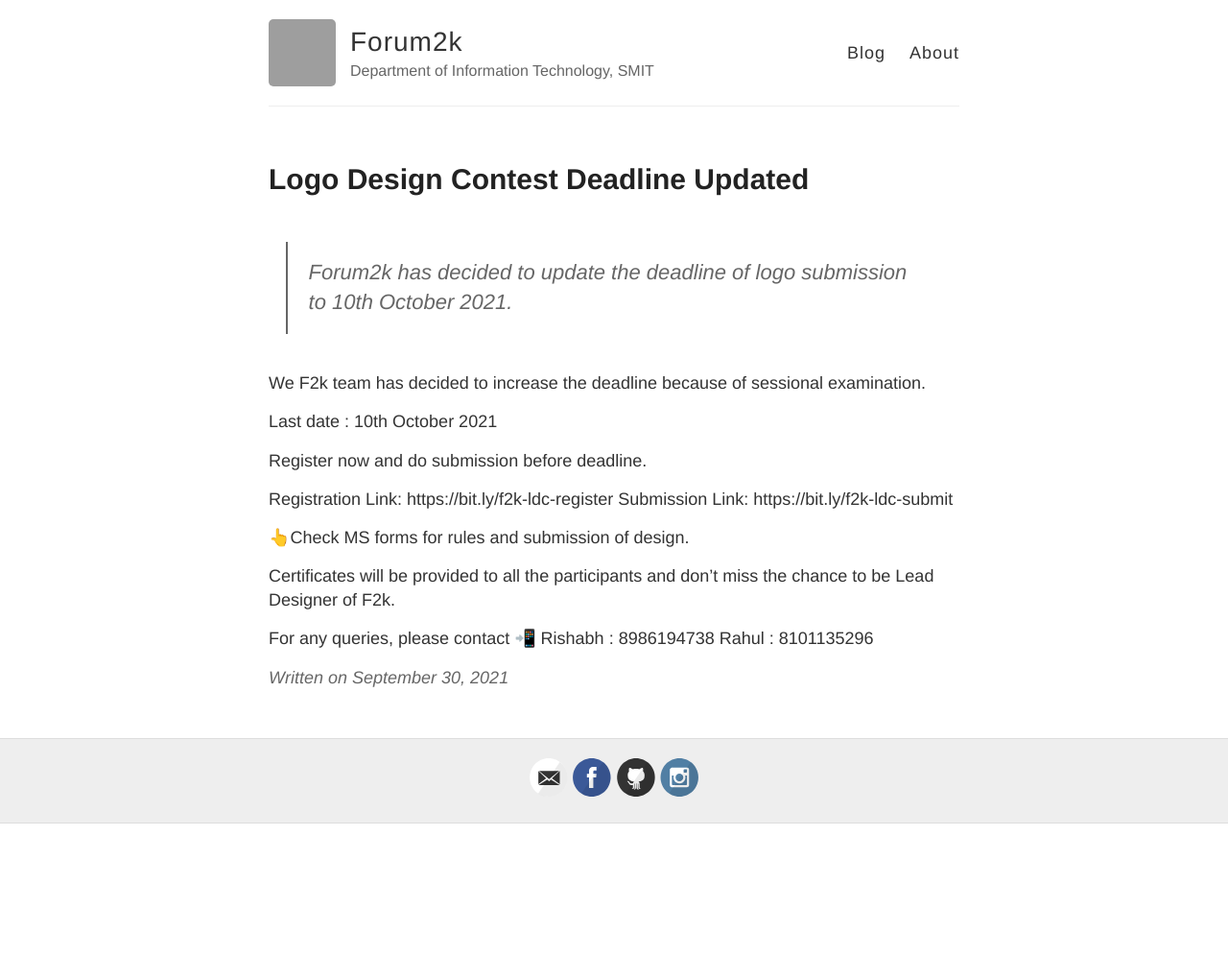
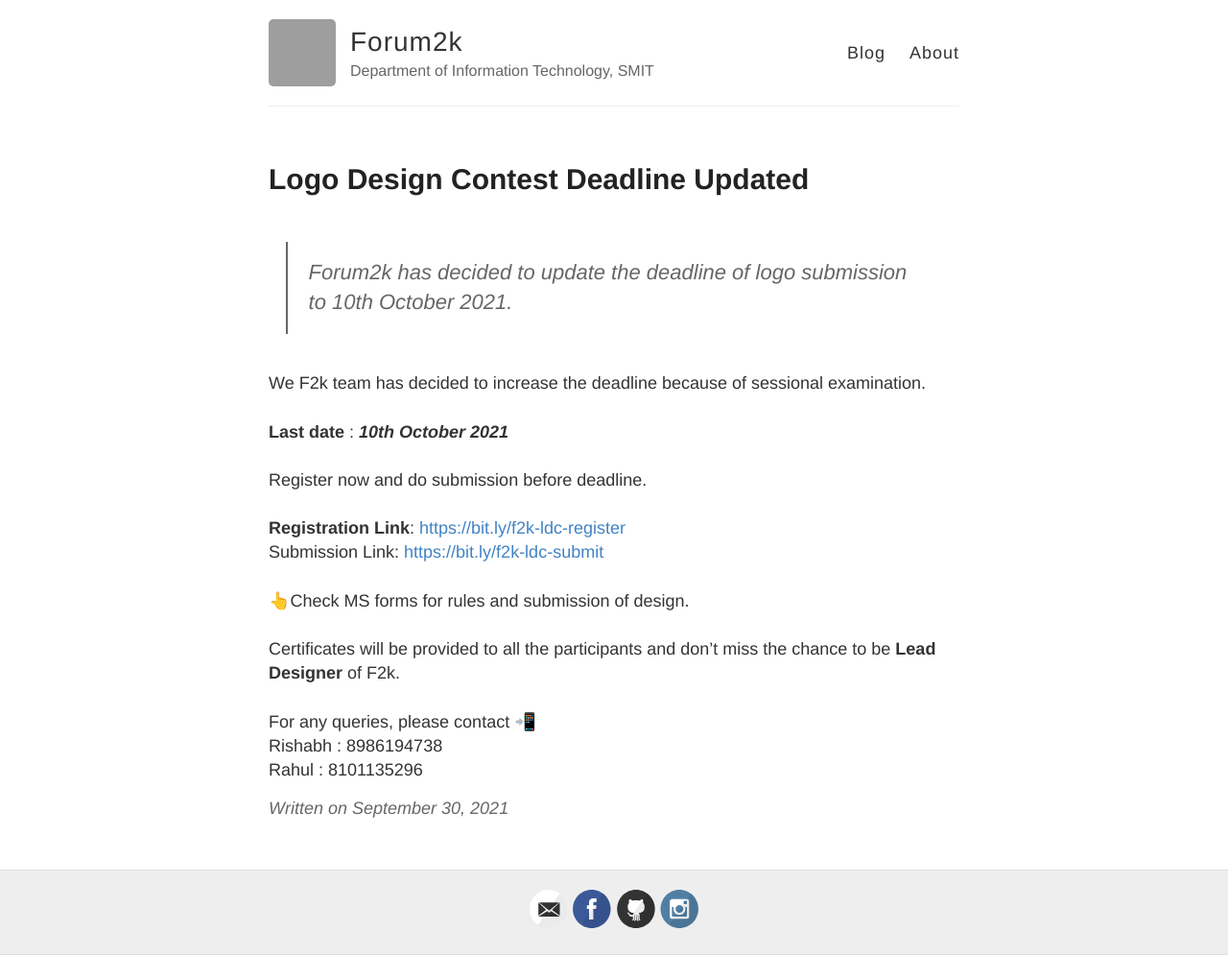
Before and after one commit to umvaishnavi/forum2k-smit.github.io, a Jekyll site: the page built from _posts/2021-9-30-logo-design-contest-last-date-of-submission-has-changed.md, in a window 1280 px wide. Shown: the whole page at 96% size. Built offline with Jekyll 4.4.1, drawn with Linux system fonts in a browser that asks for light colours; before the commit the page ends 900 px from its top, so only the background shows below that; part of the change alters nothing that is shown; grey boxes are pictures that could not be loaded.

Commit message:
restructured Whatsapp Message

```diff
--- a/_posts/2021-9-30-logo-design-contest-last-date-of-submission-has-changed.md
+++ b/_posts/2021-9-30-logo-design-contest-last-date-of-submission-has-changed.md
@@ -9,19 +9,19 @@ published: true
 
 
 
-We F2k team has decided to increase the deadline because of sessional examination.
-
-Last date : 10th October 2021
-
-Register now and do submission before deadline.
-
-Registration Link: https://bit.ly/f2k-ldc-register
-Submission Link: https://bit.ly/f2k-ldc-submit
-
-👆Check MS forms for rules and submission of design.
-
-Certificates will be provided to all the participants and don't miss the chance to be Lead Designer of F2k.
-
-For any queries, please contact 📲
-Rishabh : 8986194738
-Rahul : 8101135296
+We F2k team has decided to increase the deadline because of sessional examination.<br>
+<br>
+**Last date** : _**10th October 2021**_<br>
+<br>
+Register now and do submission before deadline.<br>
+<br>
+**Registration Link**: [https://bit.ly/f2k-ldc-register](https://bit.ly/f2k-ldc-register "Register for the Contest")<br>
+Submission Link: [https://bit.ly/f2k-ldc-submit](https://bit.ly/f2k-ldc-submit "Submit you Design Files")<br>
+<br>
+👆Check MS forms for rules and submission of design.<br>
+<br>
+Certificates will be provided to all the participants and don't miss the chance to be **Lead Designer** of F2k.<br>
+<br>
+For any queries, please contact 📲<br>
+Rishabh : 8986194738<br>
+Rahul : 8101135296<br>
```
